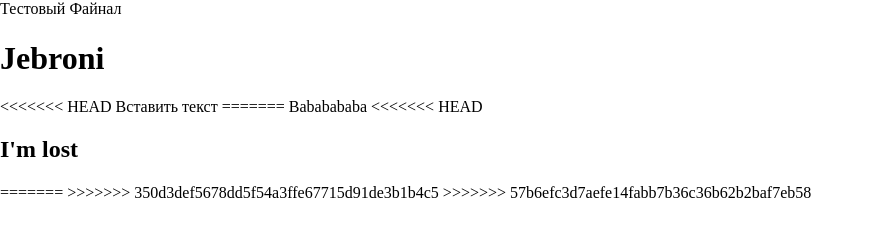
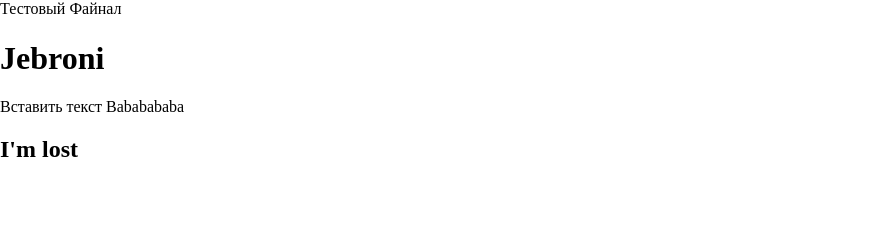
Before and after one commit to KaikiKanbaru/Luis_Oenrique, a plain HTML site: page index.html in a window 1280 px wide. Shown: the whole page, without its empty margins (0-874 px from the left). Drawn offline with nearby package versions, Linux system fonts and the light colour scheme.

Commit message:
Message 3 change

```diff
--- a/index.html
+++ b/index.html
@@ -15,15 +15,12 @@
     <section class="main_section">
             Тестовый Файнал
             <h1>Jebroni</h1>
-<<<<<<< HEAD
+
             Вставить текст
-=======
             Bababababa
-<<<<<<< HEAD
+
             <h2>I'm lost</h2>
-=======
->>>>>>> 350d3def5678dd5f54a3ffe67715d91de3b1b4c5
->>>>>>> 57b6efc3d7aefe14fabb7b36c36b62b2baf7eb58
+
     </section>
 </body>
 </html>
```
